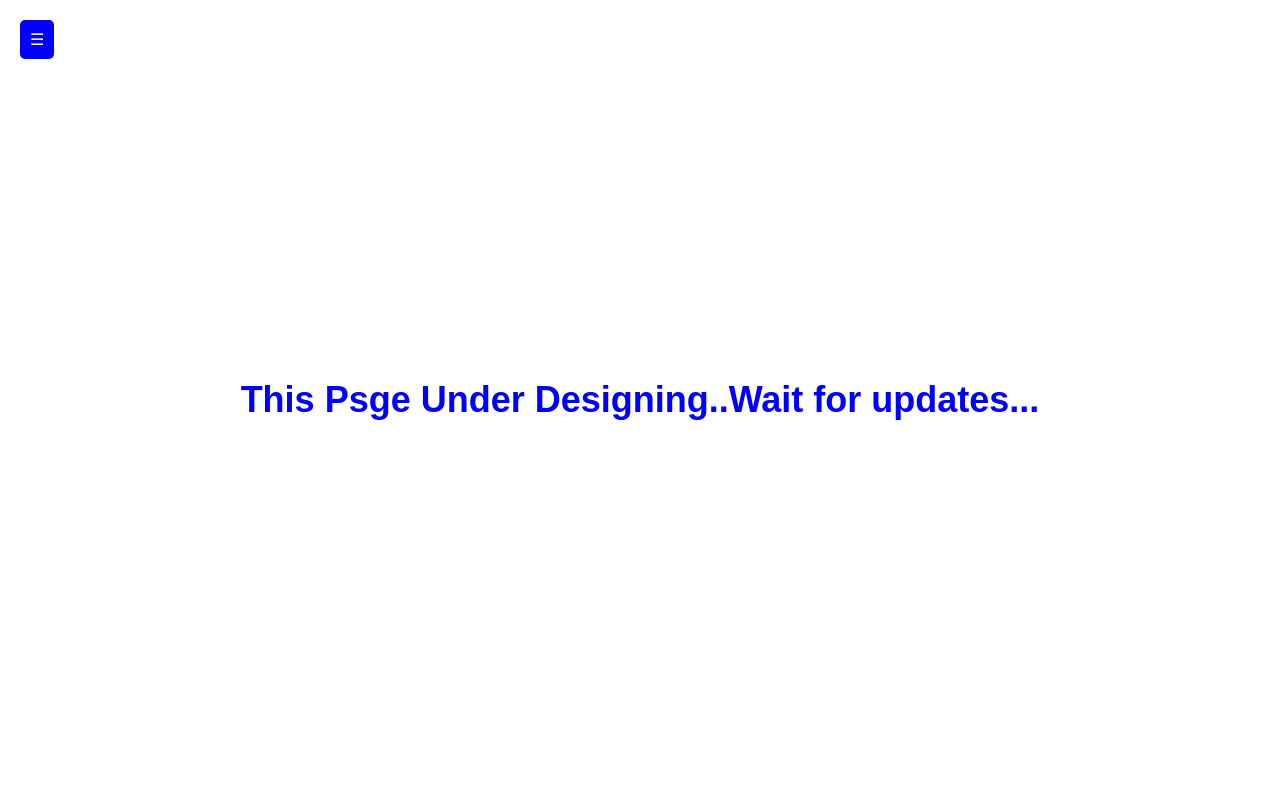
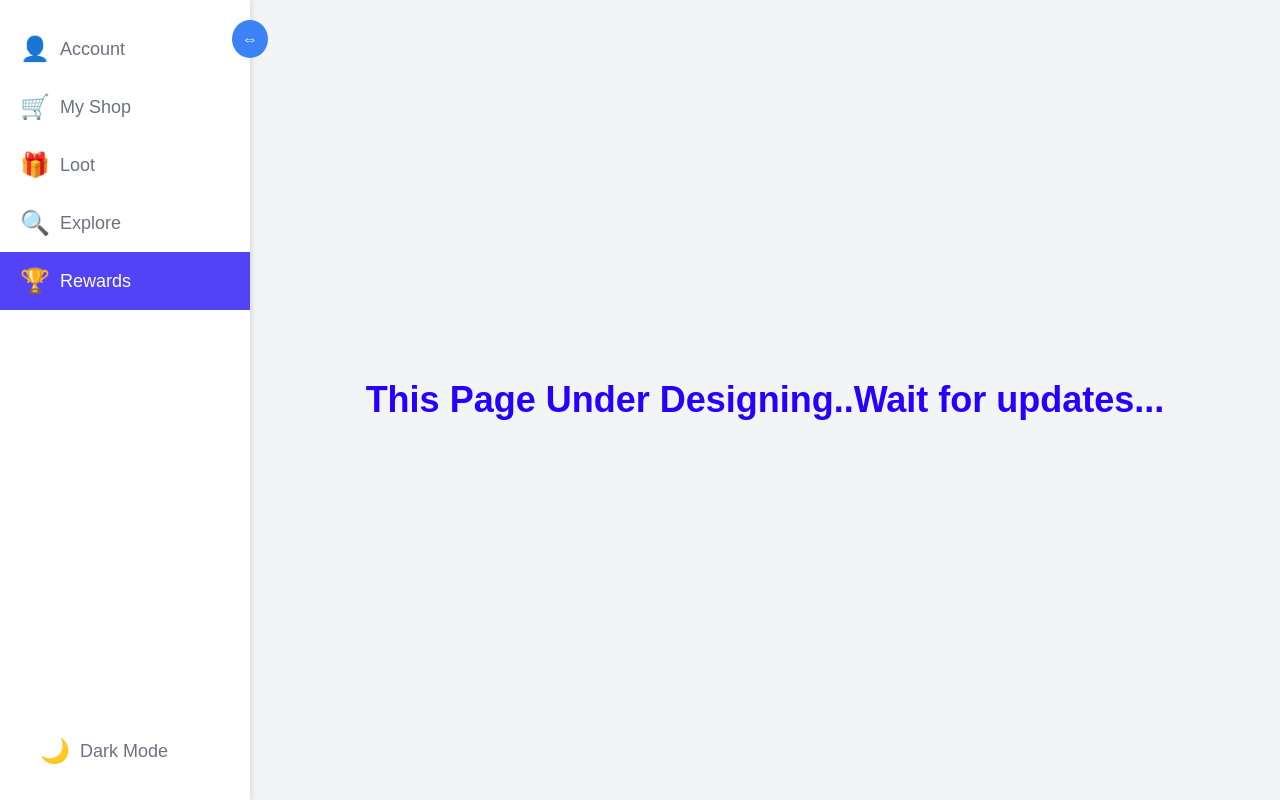
Before and after one commit to saidinesh49/loot, a plain HTML site: page rewards.html in a window 1280 px wide. Drawn offline with Linux system fonts and the light colour scheme.

Commit message:
rewards.html

```diff
--- a/rewards.html
+++ b/rewards.html
@@ -3,7 +3,7 @@
 <head>
     <meta charset="UTF-8">
     <meta name="viewport" content="width=device-width, initial-scale=1.0">
-    <title>Dashboard-Apploot</title>
+    <title>Shop-Apploot</title>
     <link rel="icon" href="loot_logo.png" type="image/png">
     <style>
         body {
@@ -11,123 +11,209 @@
             font-family: Arial, sans-serif;
             display: flex;
             height: 100vh;
-            background-color: white;
-            color: blue;
+            background-color: #F3F4F6; /* Light background color */
+            color: #1F2937; /* Dark gray color for text */
+            transition: background-color 0.3s, color 0.3s;
+        }
+
+        body.dark-mode {
+            background-color: #1F2937; /* Dark background color */
+            color: #F3F4F6; /* Light color for text */
         }
 
         .sidebar {
-            background-color: blue;
-            width: 200px;
+            background-color: #FFFFFF; /* White background for sidebar */
+            width: 250px; /* Expanded width */
             display: flex;
             flex-direction: column;
             align-items: center;
             padding: 20px 0;
             box-sizing: border-box;
             position: fixed;
-            left: -200px; /* Hidden by default */
             top: 0;
             height: 100%;
-            transition: left 0.3s ease;
+            box-shadow: 2px 0 5px rgba(0, 0, 0, 0.1); /* Subtle shadow for depth */
             z-index: 10; /* Ensure it is above the content */
+            transition: width 0.3s;
         }
 
-        .sidebar.show {
-            left: 0;
+        .sidebar.narrow {
+            width: 80px; /* Narrow width */
         }
 
-        .sidebar button {
-            width: 80%;
-            background-color: white;
-            border: 2px solid blue;
-            color: blue;
-            padding: 10px 20px;
+        .sidebar button, .sidebar .dark-mode-toggle {
+            width: 100%;
+            background-color: transparent;
+            border: none;
+            color: #6B7280; /* Gray color for icons */
+            padding: 15px 20px;
             cursor: pointer;
-            border-radius: 5px;
-            font-size: 16px;
-            margin: 10px 0;
-            text-align: center;
+            font-size: 18px; /* Icon size */
+            text-align: left;
+            transition: background-color 0.2s, color 0.2s; /* Smooth color transition */
+            display: flex;
+            align-items: center;
         }
 
-        .sidebar button:hover {
-            background-color: blue;
-            color: white;
+        .sidebar button:hover, .sidebar .dark-mode-toggle:hover {
+            background-color: #E5E7EB; /* Light gray on hover */
+            color: #1F2937; /* Dark color on hover */
+        }
+
+        .sidebar .icon {
+            font-size: 24px;
+            margin-right: 10px;
+        }
+
+        .sidebar.narrow .label {
+            display: none;
         }
 
         .content {
             flex: 1;
             display: flex;
+            flex-direction: column;
             align-items: center;
-            justify-content: center;
-            text-align: center;
             padding: 20px;
             box-sizing: border-box;
-            width: 100%; /* Ensure content takes full width */
+            width: calc(100% - 250px); /* Adjust width to account for sidebar */
+            margin-left: 250px; /* Ensure content is next to sidebar */
+            transition: width 0.3s, margin-left 0.3s;
+            text-align: center; /* Center-align text */
+            justify-content: center;
+        }
+
+        .sidebar.narrow ~ .content {
+            width: calc(100% - 80px);
+            margin-left: 80px;
         }
 
         h1 {
             font-size: 36px;
+            color: #2600ff; /* Ensure h1 color is dark gray */
         }
 
-        .menu-button {
+        p {
+            font-size: 24px; /* Increase font size for the paragraph */
+            color: #2600ff; /* Ensure p color is dark gray */
+            margin: 10px 0; /* Add some margin for spacing */
+        }
+
+        .box {
+            border: 2px solid #3B82F6;
+            border-radius: 10px;
+            margin: 20px 0;
+            padding: 20px;
+            display: flex;
+            justify-content: space-between;
+            align-items: center;
+        }
+
+        .box h2 {
+            margin: 0;
+        }
+
+        .add-more-btn {
+            background-color: white;
+            border: 2px solid #3B82F6;
+            color: #3B82F6;
+            padding: 20px 40px; /* Increased size */
+            cursor: pointer;
+            border-radius: 5px;
+            font-size: 20px; /* Increased font size */
+            margin: 20px auto; /* Center align */
+            display: flex; /* Flexbox properties */
+            justify-content: center;
+            align-items: center;
+            transition: background-color 0.2s, color 0.2s;
+        }
+
+        .add-more-btn:hover {
+            background-color: #3B82F6;
+            color: white;
+        }
+
+        .toggle-button {
             position: absolute;
             top: 20px;
-            left: 20px;
-            background-color: blue;
+            left: 250px;
+            transform: translateX(-50%);
+            background-color: #3B82F6; /* Blue color */
             color: white;
             border: none;
             padding: 10px;
-            border-radius: 5px;
+            border-radius: 50%;
             cursor: pointer;
             font-size: 16px;
             z-index: 20; /* Ensure it is above the sidebar */
+            transition: background-color 0.2s, transform 0.2s; /* Smooth transition */
+            display: flex;
+            align-items: center;
+            justify-content: center;
         }
 
-        .menu-button:hover {
-            background-color: darkblue;
-            transform: scale(1.1);
+        .toggle-button:hover {
+            background-color: #2563EB; /* Darker blue on hover */
+            transform: scale(1.1); /* Slightly larger on hover */
         }
 
-        .back-button {
-            background-color: white;
-            color: blue;
-            border: 2px solid blue;
-            padding: 5px;
-            border-radius: 5px;
-            cursor: pointer;
-            font-size: 16px;
-            margin-top: auto;
+        .sidebar.narrow + .toggle-button {
+            left: 80px;
+        }
+        .sidebar button.active {
+            background-color: rgb(82, 67, 247);
+            color: rgb(255, 255, 255);
         }
 
-        .back-button:hover {
-            background-color: blue;
-            color: white;
-        }
-
-        .hidden {
-            display: none;
+        .dark-mode-toggle {
+            position: absolute;
+            bottom: 20px;
+            left: 20px;
         }
     </style>
 </head>
 <body>
     <div class="sidebar" id="sidebar">
-        <button onclick="window.location.href='acc.html'">Account</button>
-        <button onclick="window.location.href='shop.html'">My Shop</button>
-        <button onclick="window.location.href='loot.html'">Loot</button>
-        <button onclick="window.location.href='explore.html'">Explore</button>
-        <button>Rewards</button>
-        <button class="back-button" onclick="toggleSidebar()">←</button>
+        <button onclick="window.location.href='acc.html'">
+            <span class="icon">👤</span>
+            <span class="label">Account</span>
+        </button>
+        <button onclick="window.location.href='shop.html'">
+            <span class="icon">🛒</span>
+            <span class="label">My Shop</span>
+        </button>
+        <button onclick="window.location.href='loot.html'">
+            <span class="icon">🎁</span>
+            <span class="label">Loot</span>
+        </button>
+        <button onclick="window.location.href='explore.html'">
+            <span class="icon">🔍</span>
+            <span class="label">Explore</span>
+        </button>
+        <button class ="active">
+            <span class="icon">🏆</span>
+            <span class="label">Rewards</span>
+        </button>
+        <button class="dark-mode-toggle" onclick="toggleDarkMode()">
+            <span class="icon">🌙</span>
+            <span class="label">Dark Mode</span>
+        </button>
     </div>
+    <button class="toggle-button" id="toggleButton" onclick="toggleSidebar()">⇔</button>
     <div class="content">
-        <button class="menu-button" id="menuButton" onclick="toggleSidebar()">☰</button>
-        <h1>This Psge Under Designing..Wait for updates...</h1>
+        <h1>This Page Under Designing..Wait for updates...</h1>
+
     </div>
-
     <script>
         function toggleSidebar() {
             var sidebar = document.getElementById('sidebar');
-            var menuButton = document.getElementById('menuButton');
-            sidebar.classList.toggle('show');
-            menuButton.classList.toggle('hidden');
+            var toggleButton = document.getElementById('toggleButton');
+            sidebar.classList.toggle('narrow');
+            toggleButton.classList.toggle('narrow');
+        }
+
+        function toggleDarkMode() {
+            document.body.classList.toggle('dark-mode');
         }
     </script>
 </body>
```
